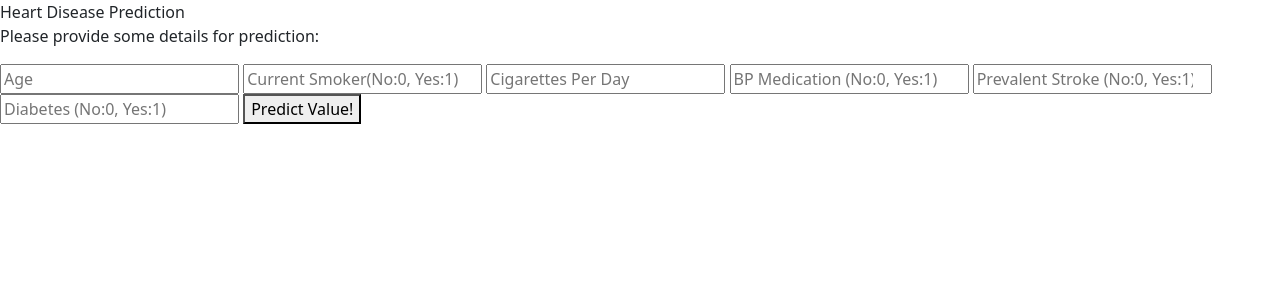
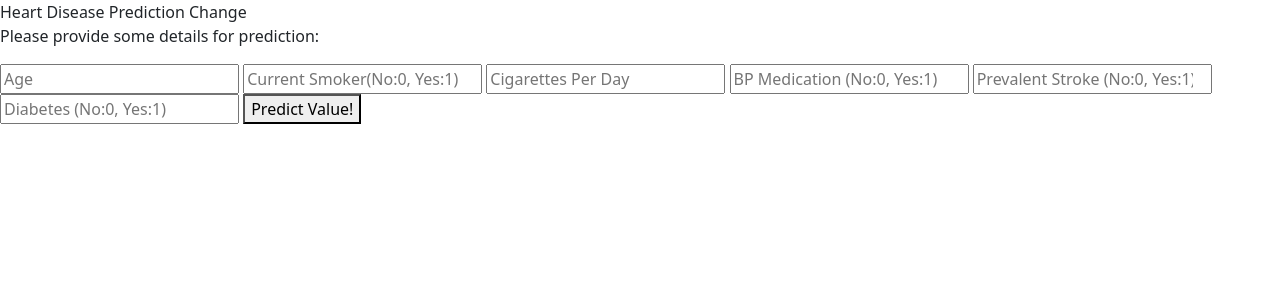
Before and after one commit to krao14/app, a Flask app: page / in a window 1280 px wide. Shown: the part 56-356 px from the top of the page. Run offline with Flask 2, Linux system fonts and the light colour scheme; parts of the project's set-up code (start-up, migrations or seed data) failed here and were passed over.

Commit message:
Update index.html

```diff
--- a/templates/index.html
+++ b/templates/index.html
@@ -45,7 +45,7 @@
 </head>
 <body>
 	<div class="login"
-		<h2>Heart Disease Prediction</h2>
+		<h2>Heart Disease Prediction Change</h2>
 			<p>Please provide some details for prediction:</p>
 			<form action="{{url_for('predict')}}" method="post">
 				<input type="number" name="age" placeholder="Age" required="required">
```
